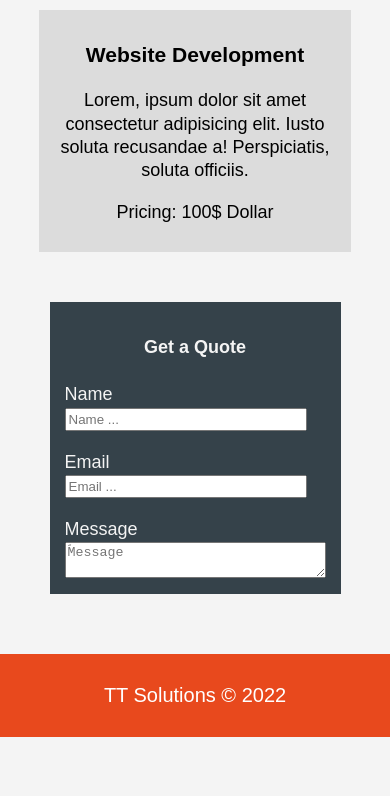
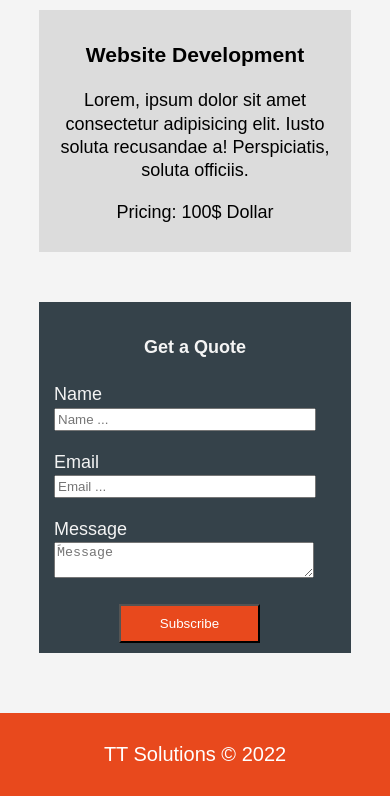
Before and after one commit to TT-talhatariq/TT-Solutions, a plain HTML site: page service.html in a window 390 px wide. Shown: the part 874-1670 px from the top of the page. Before the commit the page ends 1611 px from the top, so only its background shows below. Drawn offline with Linux system fonts and the light colour scheme.

Commit message:
Button Added

```diff
--- a/css/style.css
+++ b/css/style.css
@@ -160,7 +160,7 @@ footer{
     text-align: start;
     width: 100%;
 }
-#contact input{
+#contact input, textarea{
     width: 90%;
     margin-bottom: 20px;
     padding: 2px;
@@ -235,4 +235,9 @@ footer{
 #contact input{
     width: 90%;
 }
+
+#contact button{
+width: 50%;
+margin-left: 65px;
 }
+}
--- a/service.html
+++ b/service.html
@@ -63,7 +63,7 @@
                         <input type="email" name="email" id="" placeholder="Email ..."><br>
                         <label for="msg">Message</label><br>
                         <textarea name="msg" id="" cols="30" rows="2" placeholder="ؐMessage"></textarea>
-
+                        <button type="submit" class="button-1">Subscribe</button>
                     </form>
                 </aside>
 
```
